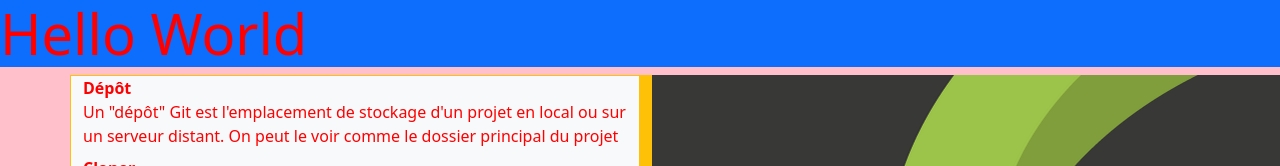
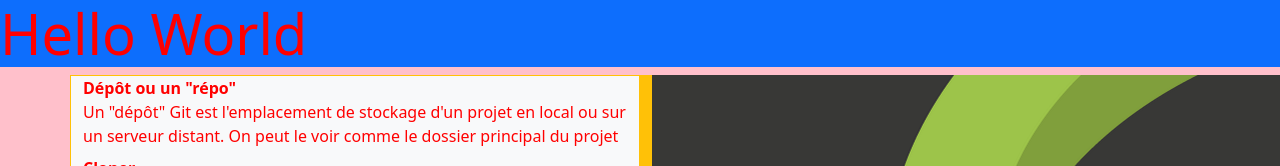
Before and after one commit to maminyaina/testTERRAGE, a plain HTML site: page index.html in a window 1280 px wide. Shown: the top 166 px of the page. Drawn offline with nearby package versions, Linux system fonts and the light colour scheme; a script that the page names is missing.

Commit message:
Update index.html

```diff
--- a/index.html
+++ b/index.html
@@ -16,7 +16,7 @@
         <div class="row">
             <div class="col-6 bg-light border border-warning">
                 <dl>
-                    <dt>Dépôt</dt>
+                    <dt>Dépôt ou un "répo"</dt>
                     <dd>Un "dépôt" Git est l'emplacement de stockage d'un projet en local ou sur un serveur distant. On peut le voir comme le dossier principal du projet</dd>
                     <dt>Cloner</dt>
                     <dd>Le terme "cloner" signifie copier un dépôt Git distant sur la machine locale. Celà a pour effet de récupérer les versions courantes de tous les fichiers.</dd>
```
